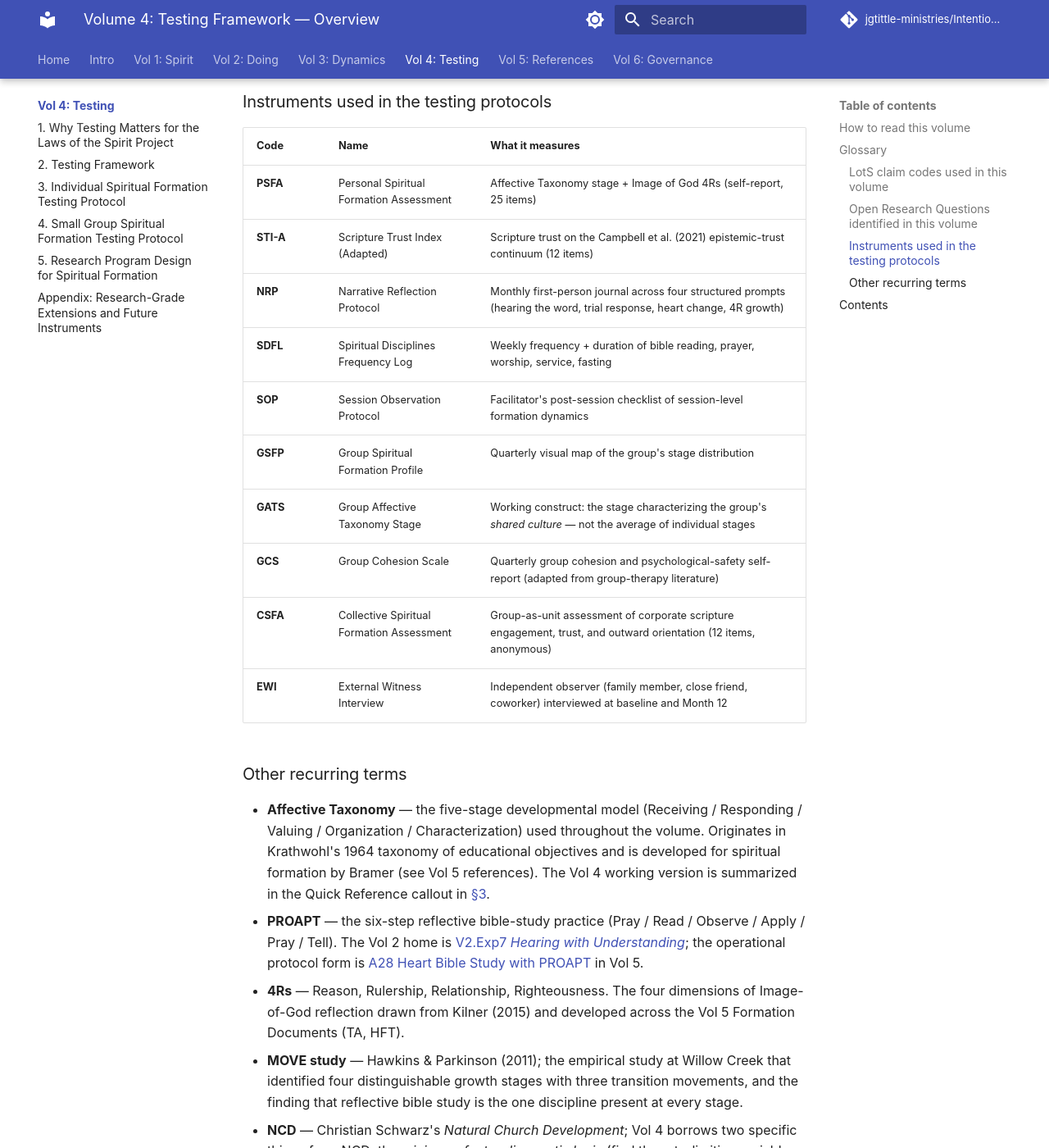
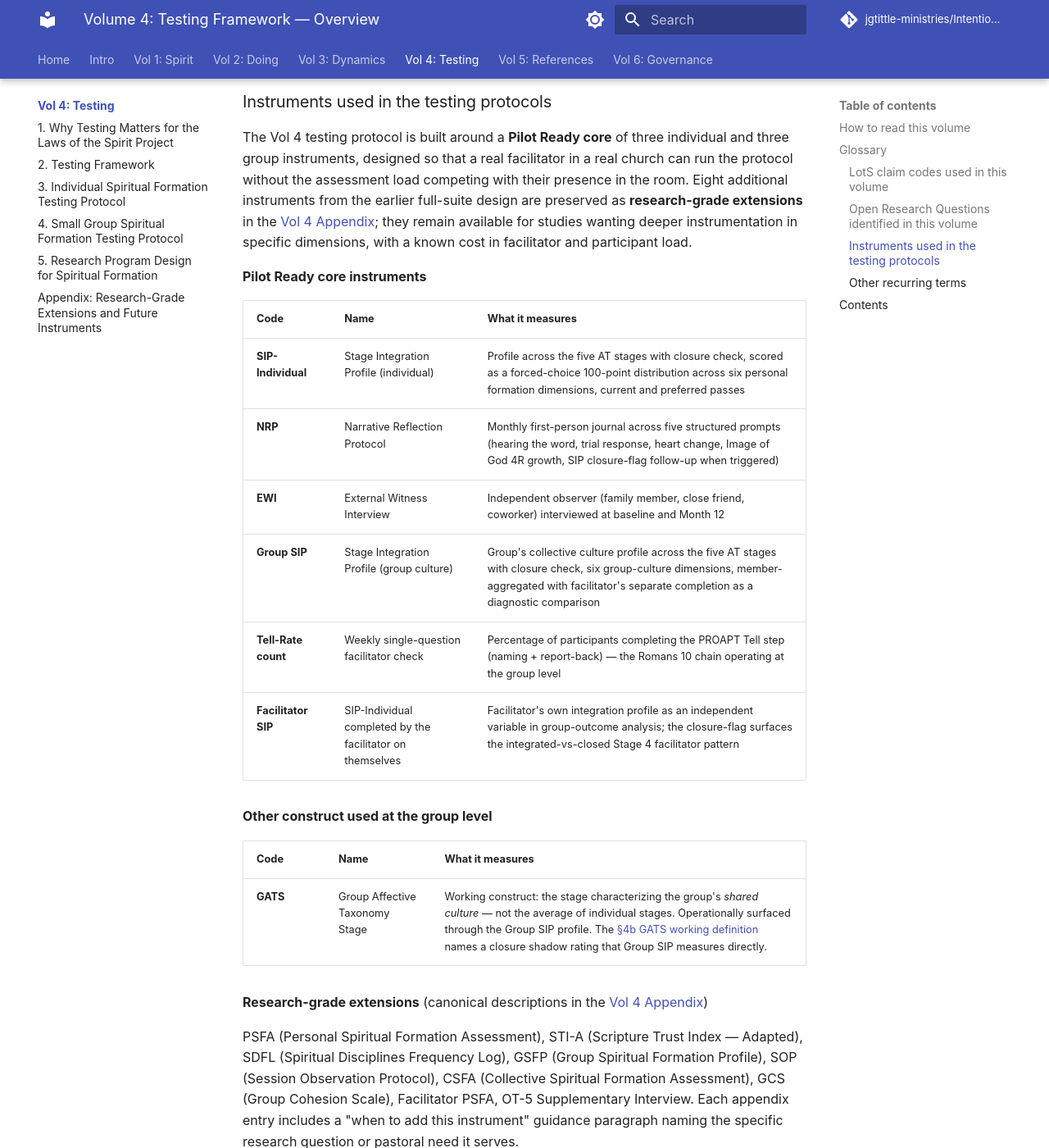
Before and after one commit to jgtittle-ministries/Intentional-Journey-of-the-Heart, an MkDocs documentation site: the page built from docs/volume-4-testing-framework/index.md, in a window 1280 px wide and 1400 px high, scrolled down 2295 px. Shown: the whole window at 82% size. Built offline with MkDocs 1.6.1 and Material for MkDocs 9.7.7, drawn with Linux system fonts in a browser that asks for light colours; some web fonts are replaced; comment, search, counter and statistics services are not loaded; some of the changed text lies outside the part shown.

Commit message:
Mirror cross-volume Pilot Ready sweep from dev: align Vols 3/4/5 references to the restructured Vol 4 protocol
Six edits across three volumes bringing references to demoted Vol 4
instruments into alignment with the Pass C Pilot Ready restructure. Three
were operationally broken/misleading; three are catalog-honesty updates in
Vol 5 scholarly source entries. Vols 1 and 2 require no changes — the
integration framing crosslinks reference Vol 4 §2 generically, not specific
instruments.

Operationally broken / misleading:
- **Vol 4 index.md** (cover page): instruments glossary rebuilt around
  Pilot Ready core (SIP-Individual, NRP, EWI, Group SIP, weekly Tell-Rate,
  Facilitator SIP), with GATS retained as a working construct and the 8
  research-grade extensions listed by name with pointer to the Appendix.
  Contents §3/§4/§5 descriptions updated to the actual restructured
  protocol. New Contents entry for the Vol 4 Appendix.
- **Vol 4 §2 integration sub-section**: "The assessment instruments —
  PSFA, STI-A, GATS — are calibrated for higher-is-better stage
  movement..." reworked to name the SIP closure-flag and §4b GATS
  closure shadow rating as direct Pilot Ready operationalizations, with
  PSFA/STI-A noted as Appendix extensions that need the qualitative
  integration check.
- **Vol 3 Exp4 calibration paragraph** (added during AT reframe):
  "The Vol 4 calibration touches (PSFA Quick Reference, STI-A divergence
  flag, GATS closure shadow rating)..." reworded to name the SIP closure-
  flag rule (any stage <10 points) and §4b GATS closure shadow rating.

Catalog-honesty updates (Vol 5 Part I):
- **Campbell et al. (2021) entry**: STI-A described as research-grade
  extension; scripture trust captured in Pilot Ready core via SIP
  Dimensions 1 and 3.
- **Hall (2017) STI entry**: PSFA described as preserved Appendix
  extension; SIP-Individual supersedes PSFA AT classification in the
  Pilot Ready core while preserving Hall's layered self-report
  architecture lineage.
- **Schwarz NCD entry**: NCD 3 Colors of Community now described as
  external validity check on the Pilot Ready Group SIP; the original
  GSFP-vs-NCD convergent-validity discussion preserved in the Vol 4
  Appendix GSFP entry.

Mirrors dev commit 7ea3916. Strict build clean. Net diff: +28 / -17 lines
across 4 files.

```diff
--- a/docs/volume-4-testing-framework/index.md
+++ b/docs/volume-4-testing-framework/index.md
@@ -49,18 +49,28 @@ Vol 4 names ten Open Research Questions in the spiritual-formation arm of the br
 
 ### Instruments used in the testing protocols
 
+The Vol 4 testing protocol is built around a **Pilot Ready core** of three individual and three group instruments, designed so that a real facilitator in a real church can run the protocol without the assessment load competing with their presence in the room. Eight additional instruments from the earlier full-suite design are preserved as **research-grade extensions** in the [Vol 4 Appendix](appendix-research-extensions.md); they remain available for studies wanting deeper instrumentation in specific dimensions, with a known cost in facilitator and participant load.
+
+**Pilot Ready core instruments**
+
 | Code | Name | What it measures |
 |---|---|---|
-| **PSFA** | Personal Spiritual Formation Assessment | Affective Taxonomy stage + Image of God 4Rs (self-report, 25 items) |
-| **STI-A** | Scripture Trust Index (Adapted) | Scripture trust on the Campbell et al. (2021) epistemic-trust continuum (12 items) |
-| **NRP** | Narrative Reflection Protocol | Monthly first-person journal across four structured prompts (hearing the word, trial response, heart change, 4R growth) |
-| **SDFL** | Spiritual Disciplines Frequency Log | Weekly frequency + duration of bible reading, prayer, worship, service, fasting |
-| **SOP** | Session Observation Protocol | Facilitator's post-session checklist of session-level formation dynamics |
-| **GSFP** | Group Spiritual Formation Profile | Quarterly visual map of the group's stage distribution |
-| **GATS** | Group Affective Taxonomy Stage | Working construct: the stage characterizing the group's *shared culture* — not the average of individual stages |
-| **GCS** | Group Cohesion Scale | Quarterly group cohesion and psychological-safety self-report (adapted from group-therapy literature) |
-| **CSFA** | Collective Spiritual Formation Assessment | Group-as-unit assessment of corporate scripture engagement, trust, and outward orientation (12 items, anonymous) |
+| **SIP-Individual** | Stage Integration Profile (individual) | Profile across the five AT stages with closure check, scored as a forced-choice 100-point distribution across six personal formation dimensions, current and preferred passes |
+| **NRP** | Narrative Reflection Protocol | Monthly first-person journal across five structured prompts (hearing the word, trial response, heart change, Image of God 4R growth, SIP closure-flag follow-up when triggered) |
 | **EWI** | External Witness Interview | Independent observer (family member, close friend, coworker) interviewed at baseline and Month 12 |
+| **Group SIP** | Stage Integration Profile (group culture) | Group's collective culture profile across the five AT stages with closure check, six group-culture dimensions, member-aggregated with facilitator's separate completion as a diagnostic comparison |
+| **Tell-Rate count** | Weekly single-question facilitator check | Percentage of participants completing the PROAPT Tell step (naming + report-back) — the Romans 10 chain operating at the group level |
+| **Facilitator SIP** | SIP-Individual completed by the facilitator on themselves | Facilitator's own integration profile as an independent variable in group-outcome analysis; the closure-flag surfaces the integrated-vs-closed Stage 4 facilitator pattern |
+
+**Other construct used at the group level**
+
+| Code | Name | What it measures |
+|---|---|---|
+| **GATS** | Group Affective Taxonomy Stage | Working construct: the stage characterizing the group's *shared culture* — not the average of individual stages. Operationally surfaced through the Group SIP profile. The [§4b GATS working definition](section-4-small-group-spiritual-formation-testing.md#4b-open-trail-ot-6-can-a-group-move-through-the-affective-taxonomy) names a closure shadow rating that Group SIP measures directly. |
+
+**Research-grade extensions** (canonical descriptions in the [Vol 4 Appendix](appendix-research-extensions.md))
+
+PSFA (Personal Spiritual Formation Assessment), STI-A (Scripture Trust Index — Adapted), SDFL (Spiritual Disciplines Frequency Log), GSFP (Group Spiritual Formation Profile), SOP (Session Observation Protocol), CSFA (Collective Spiritual Formation Assessment), GCS (Group Cohesion Scale), Facilitator PSFA, OT-5 Supplementary Interview. Each appendix entry includes a "when to add this instrument" guidance paragraph naming the specific research question or pastoral need it serves.
 
 ### Other recurring terms
 
@@ -74,6 +84,7 @@ Vol 4 names ten Open Research Questions in the spiritual-formation arm of the br
 
 - [1. Why Testing Matters for the Laws of the Spirit Project](section-1-why-testing-matters-for-laws.md) — The three kinds of testing (personal, communal, formal academic), the falsifiability question, and what Vol 4 will and will not try to do.
 - [2. Testing Framework — Epistemological Foundations](section-2-testing-framework.md) — Scripture / reason / experience / community as the four sources; the quantitative-qualitative mixed-methods decision; the Holy Spirit as a methodological problem treated honestly; construct validity.
-- [3. Individual Spiritual Formation Testing Protocol](section-3-individual-spiritual-formation-testing-protocol.md) — The twelve-month individual protocol: four baseline dimensions, four outcome variables, four instruments (PSFA, STI-A, NRP, SDFL), three-phase timeline.
-- [4. Small Group Spiritual Formation Testing Protocol](section-4-small-group-spiritual-formation-testing.md) — The small-group testing unit, the GATS construct, the facilitator as critical variable, five group-level outcome variables, and the cross-references to V2.Exp8B (Session Liturgy), V2.Exp2C (Standing Interior Agreements), and Schwarz's communal instrument.
-- [5. Research Program Design for Spiritual Formation](section-5-research-program-design-for-spiritual.md) — Five primary research questions, multi-site quasi-experimental design, the twelve instruments summarized, ethical considerations, and the map to the ten Open Research Questions.
+- [3. Individual Spiritual Formation Testing Protocol](section-3-individual-spiritual-formation-testing-protocol.md) — The twelve-month individual protocol: three baseline dimensions, three Pilot Ready outcome variables, three core instruments (SIP-Individual, NRP with Image of God 4Rs prompt set, EWI), three-phase timeline.
+- [4. Small Group Spiritual Formation Testing Protocol](section-4-small-group-spiritual-formation-testing.md) — The small-group testing unit, the GATS construct, the facilitator as critical variable, three Pilot Ready group-level outcome variables (Group SIP integration trajectory, weekly Tell-Rate, aggregated EWI), and the cross-references to V2.Exp8B (Session Liturgy), V2.Exp2C (Standing Interior Agreements), and Schwarz's communal instrument.
+- [5. Research Program Design for Spiritual Formation](section-5-research-program-design-for-spiritual.md) — Five primary research questions, multi-site quasi-experimental design, the Pilot Ready core + research-grade extension instruments summarized in two tables, ethical considerations, and the map to the ten Open Research Questions.
+- [Vol 4 Appendix: Research-Grade Extensions and Future Instruments](appendix-research-extensions.md) — Canonical descriptions of the eight extension instruments that supplement the Pilot Ready core when a specific research question warrants the additional load.
```
Also changed, not shown: docs/volume-3-quantitative-framework/exploration-04-spiritual-distance.md (+1 -1 lines), docs/volume-4-testing-framework/section-2-testing-framework.md (+1 -1 lines), docs/volume-5-references/part-i-scholarly-and-academic-sources.md (+3 -3 lines).
